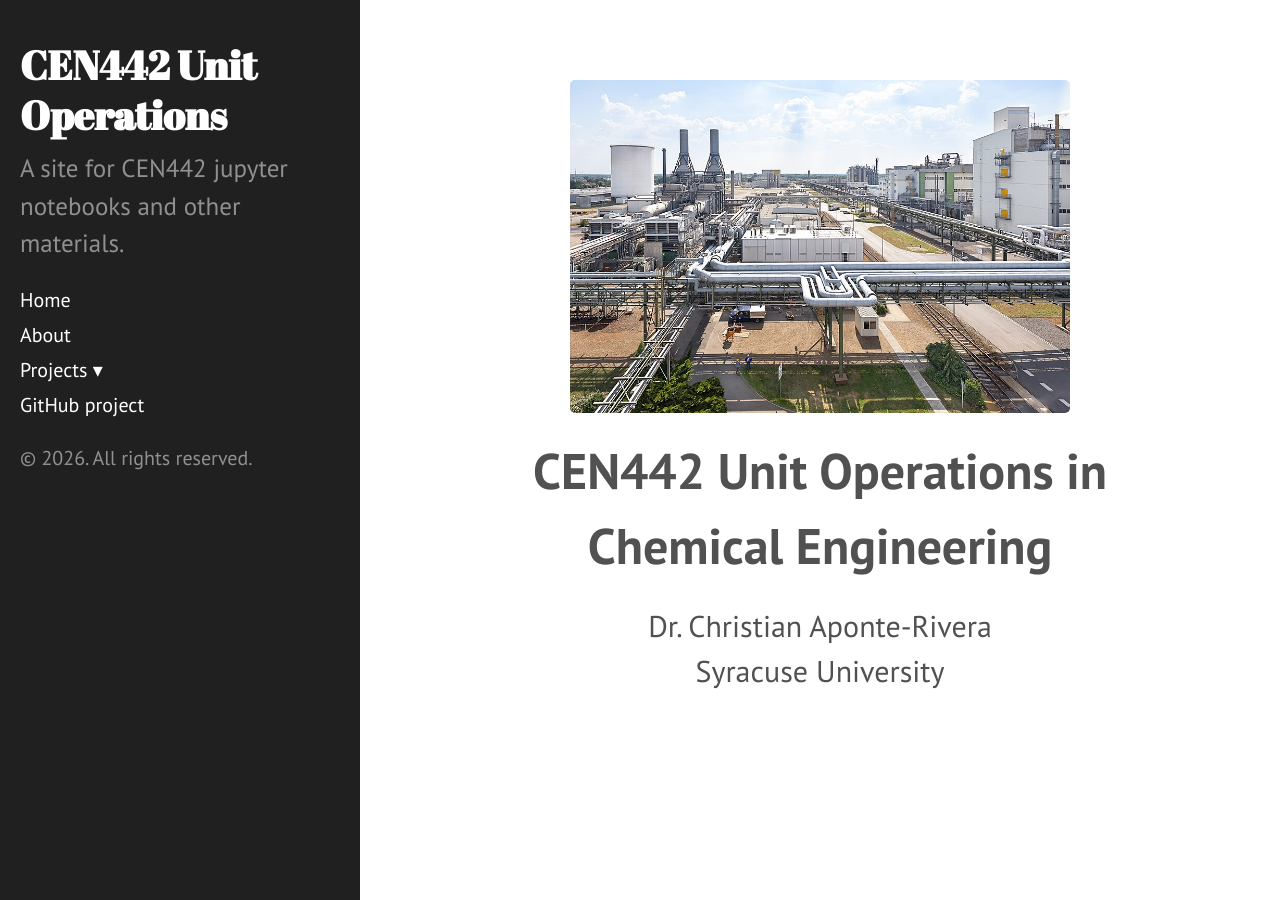
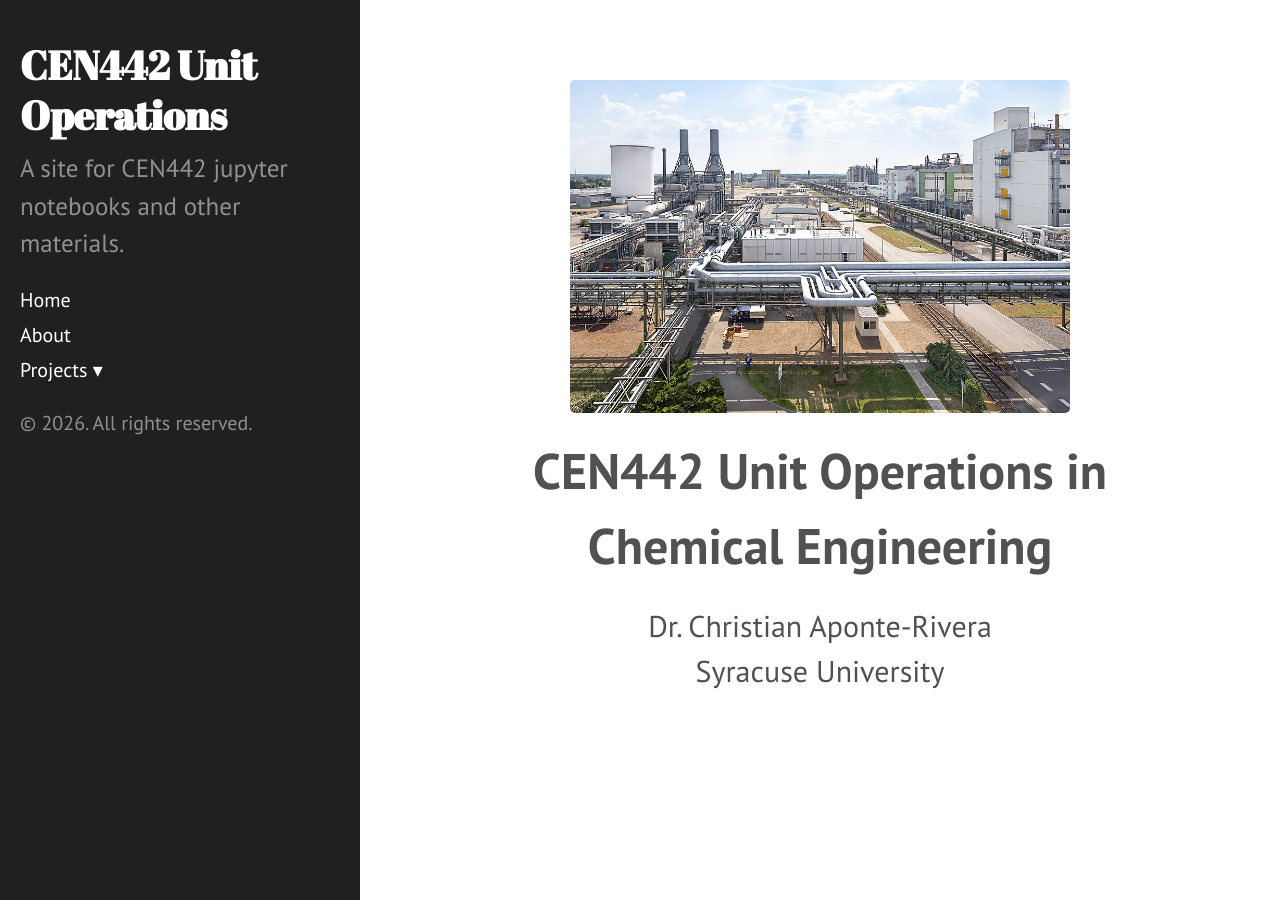
Before and after one commit to caaponte-su/CEN442, a Jekyll site: the page built from docs/index.html, in a window 1280 px wide. Built offline with Jekyll 4.4.1, drawn with Linux system fonts in a browser that asks for light colours.

Commit message:
Update sidebar.html

```diff
--- a/docs/_includes/sidebar.html
+++ b/docs/_includes/sidebar.html
@@ -36,7 +36,7 @@
           <li><a href="/projects/beta/">Beta Project</a></li>
         </ul>
       </div>
-      <a class="sidebar-nav-item" href="{{ site.github.repo }}">GitHub project</a>
+     <!-- <a class="sidebar-nav-item" href="{{ site.github.repo }}">GitHub project</a> -->
      <!--  <span class="sidebar-nav-item">Currently v{{ site.version }}</span> -->
     </nav>
 
```
